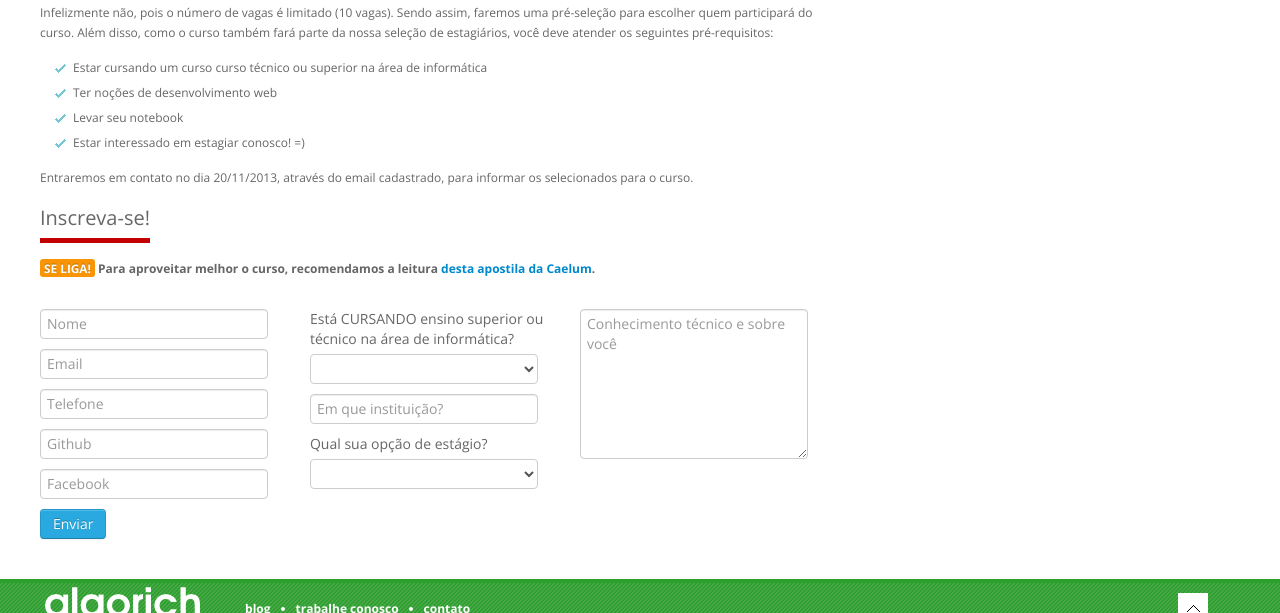
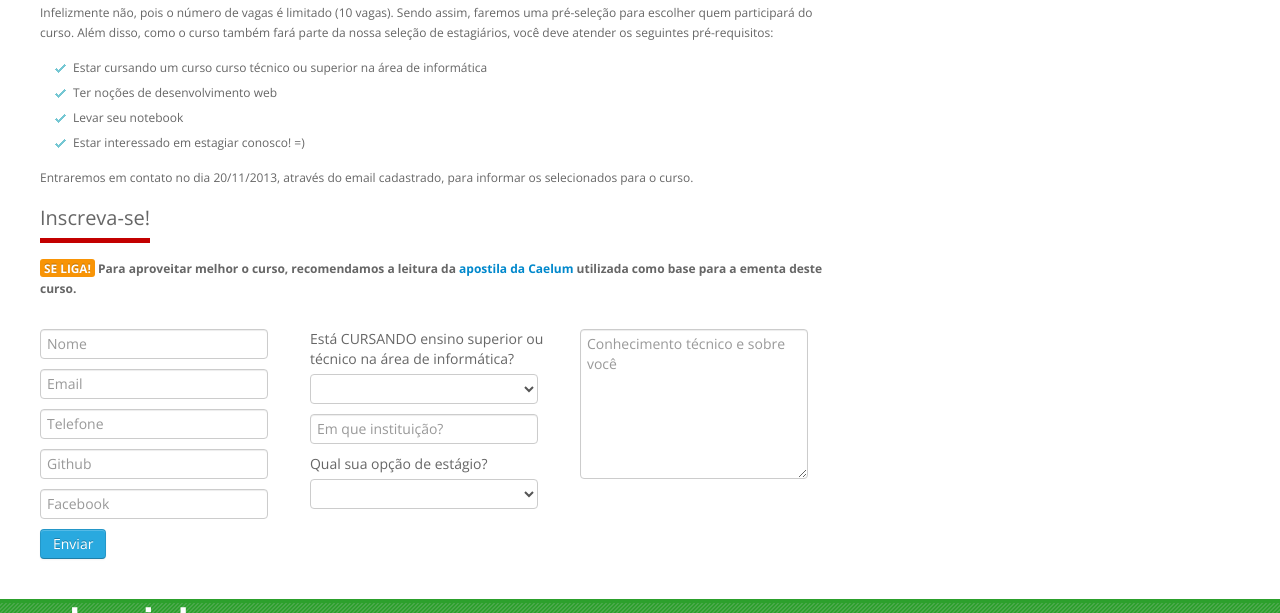
Before and after one commit to algorich/site2.0, a Jekyll site: the page built from curso-rails.html, in a window 1280 px wide and 900 px high, scrolled down 1262 px, cut to the strip 0-613 px from the top of the window. Built offline with Jekyll 4.4.1, drawn with Linux system fonts in a browser that asks for light colours; some web fonts are replaced; some of the changed lines change nothing that is shown.

Commit message:
ajustada alguns dados dos curso rails

```diff
--- a/curso-rails.html
+++ b/curso-rails.html
@@ -148,7 +148,7 @@
                 <p>3. Testando aplicações Rails</p>
 
                 <ul class="circle_list">
-                  <li>Ambiente de desenvolvimento: terminal, git, ...</li>
+                  <li>Ambiente de desenvolvimento: terminal, git e vagrant</li>
                   <li>TDD básico</li>
                   <li>Testes de aceitação e testes de unidade</li>
                   <li>RSpec</li>
@@ -163,18 +163,17 @@
                   <li>Motivação</li>
                   <li>Modelo - O "M" do MVC</li>
                   <li>ActiveRecord</li>
-                </ul>
-              </div>
-
-              <div class="span4">
-                <ul class="circle_list">
                   <li>Rake</li>
                   <li>Criando Modelos</li>
                   <li>Migrations</li>
                   <li>Manipulando nossos modelos pelo console</li>
                   <li>Finders</li>
                   <li>Validações</li>
-                  <li>Pluralização com inflections</li>
+                </ul>
+              </div>
+
+              <div class="span4">
+                <ul class="circle_list">
                   <li>Relacionamentos</li>
                   <li>Auto-relacionamento</li>
                   <li>Cache</li>
@@ -182,9 +181,7 @@
                   <li>Named Scopes</li>
                   <li>Modules</li>
                 </ul>
-              </div>
 
-              <div class="span4">
                 <p>5. Rotas</p>
 
                 <ul class="circle_list">
@@ -195,38 +192,28 @@
                   <li>Actions extras em Resources</li>
                   <li>Nested Resources</li>
                 </ul>
-              </div>
 
-            </div>
-            <!-- end: Row -->
-          </div>
-
-          <div style="display: none;" class="tab-content" id="tab3">
-            <!-- start: Row -->
-            <div class="row-fluid">
-
-              <div class="span6">
                 <p>6. Controllers e Views</p>
 
                 <ul class="circle_list">
                   <li>O "V" e o "C" do MVC</li>
                   <li>Trabalhando com a View: O ERB</li>
                   <li>Entendendo melhor o CRUD</li>
-                  <li>A action index-</li>
+                  <li>A action index</li>
+                </ul>
+              </div>
+
+
+              <div class="span4">
+                <ul class="circle_list">
                   <li>Helper</li>
                   <li>A action destroy</li>
                   <li>Redirecionamento de Action</li>
-                  <li>Exercícios: Deletando um restaurante</li>
                   <li>Helpers para formulário</li>
                   <li>Recebendo um parâmetro por um formulário</li>
                   <li>A action create</li>
                   <li>A action edit</li>
                   <li>A action update</li>
-                </ul>
-              </div>
-
-              <div class="span6">
-                <ul class="circle_list">
                   <li>Mostrando erros ao usuário</li>
                   <li>Mensagens de erro na atualização</li>
                   <li>Partial</li>
@@ -238,8 +225,55 @@
                 </ul>
 
                 <p>7. Ajax com Rails</p>
+              </div>
+            </div>
+            <!-- end: Row -->
+          </div>
 
-                <p>8. Bundler</p>
+          <div style="display: none;" class="tab-content" id="tab3">
+            <!-- start: Row -->
+            <div class="row-fluid">
+
+              <div class="span6">
+                <p>8. HTML</p>
+                <ul class="circle_list">
+                  <li>Introdução</li>
+                  <li>Estrutura básica</li>
+                  <li>Tabelas</li>
+                  <li>Listas</li>
+                  <li>Textos</li>
+                  <li>Formulários</li>
+                  <li>Elementos de agrupamento</li>
+                </ul>
+
+                <p>9. Bundler</p>
+
+                <p>10. Asset pipeline</p>
+
+                <ul class="circle_list">
+                  <li>Uma convenção para gerenciar seus assets</li>
+                  <li>Os diretórios /assets</li>
+                  <li>Os assets em modo development e em modo production</li>
+                </ul>
+              </div>
+
+              <div class="span6">
+
+                <p>11. ActionMailer</p>
+
+                <ul class="circle_list">
+                  <li>background task processing</li>
+                </ul>
+
+                <p>12. Principais gems</p>
+
+                <ul class="circle_list">
+                  <li>simple_form</li>
+                  <li>devise</li>
+                  <li>pry</li>
+                </ul>
+
+                <p>13. Construindo uma aplicação "real" (parte 1)</p>
               </div>
 
             </div>
@@ -247,27 +281,15 @@
           </div>
 
           <div style="display: none;" class="tab-content" id="tab4">
-            <p>9. Asset pipeline</p>
+              <p>14. CSS</p>
 
-            <ul class="circle_list">
-              <li>Uma convenção para gerenciar seus assets</li>
-              <li>Os diretórios /assets</li>
-              <li>Os assets em modo development e em modo production</li>
-            </ul>
+              <ul class="circle_list">
+                <li>Introdução</li>
+                <li>Estilos básicos para os elementos</li>
+                <li>Posicionamento</li>
+              </ul>
 
-            <p>10. ActionMailer</p>
-
-            <ul class="circle_list">
-              <li>background task processing</li>
-            </ul>
-
-            <p>11. Principais gems</p>
-
-            <ul class="circle_list">
-              <li>simple_form</li>
-              <li>devise</li>
-              <li>pry</li>
-            </ul>
+              <p>15. Construindo uma aplicação "real" (parte 2)</p>
           </div>
         </div>
 
@@ -288,7 +310,7 @@
 
         <div class="title"><h2>Inscreva-se!</h2></div>
 
-        <p><span class="label label-warning">SE LIGA!</span> <strong>Para aproveitar melhor o curso, recomendamos a leitura <a href="http://www.caelum.com.br/apostila-ruby-on-rails/" target="_blank">desta apostila da Caelum</a>.</strong></p>
+        <p><span class="label label-warning">SE LIGA!</span> <strong>Para aproveitar melhor o curso, recomendamos a leitura da <a href="http://www.caelum.com.br/apostila-ruby-on-rails/" target="_blank">apostila da Caelum</a> utilizada como base para a ementa deste curso.</strong></p>
 
         <br />
 
```
